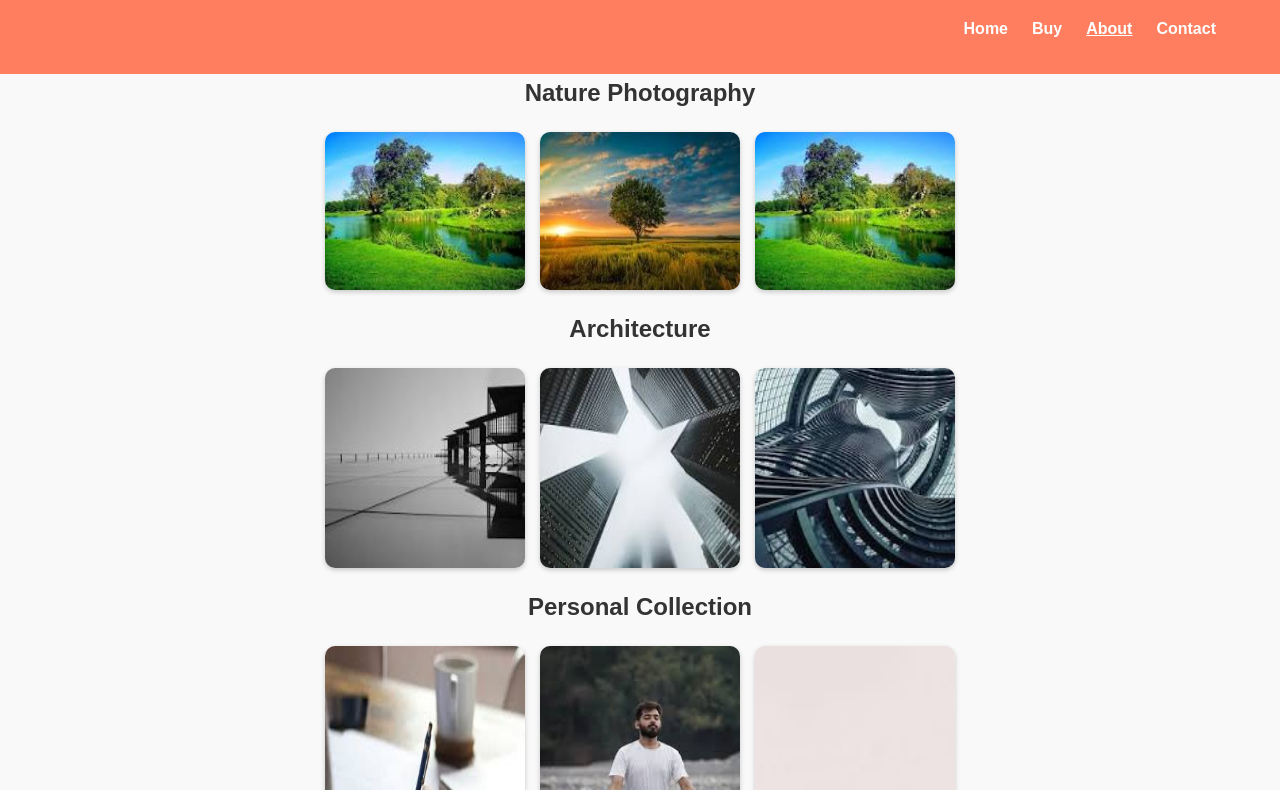
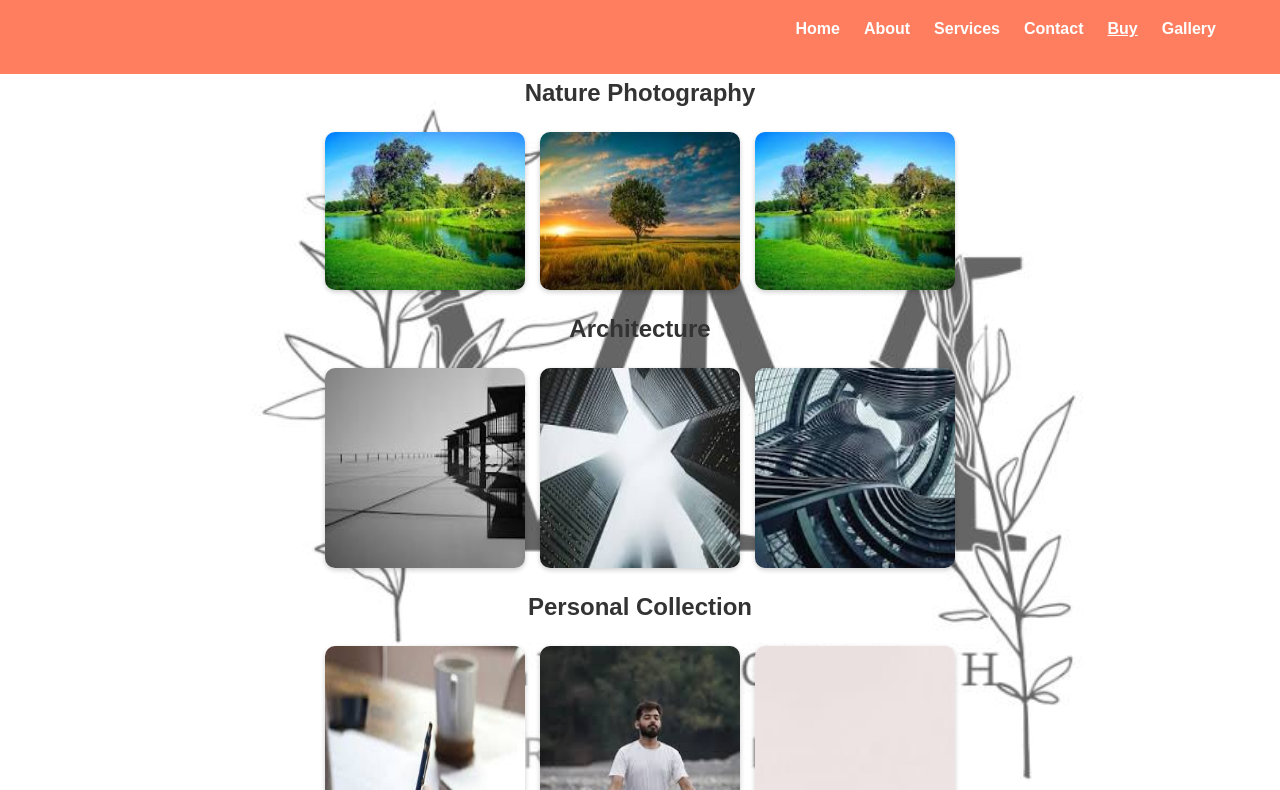
Before and after one commit to krushhhna21/VelvetMonarch, a plain HTML site: page gallery.html in a window 1280 px wide. Shown: the part 75-865 px from the top of the page. Drawn offline with Linux system fonts and the light colour scheme.

Commit message:
Update gallery.html

```diff
--- a/gallery.html
+++ b/gallery.html
@@ -4,22 +4,36 @@
     <meta charset="UTF-8">
     <meta name="viewport" content="width=device-width, initial-scale=1.0">
     <link rel="stylesheet" href="css/styles.css"> <!-- Link to CSS file -->
-	<script src="js/script.js"></script>
+
     <title>Gallery - Velvet Monarch</title>
+	<style>
+  body {
+      background-image: url("images/banner.jpg");
+      background-size: cover;
+      background-position: center;
+      background-repeat: no-repeat;
+      background-attachment: fixed;
+  }
+</style>
 </head>
+<script>
+  alert("Enjoy our album!");
+</script>
+
 <body>
     <header>
         <div class="container">
             <h1>Gallery</h1>
             <header>
         <div class="logo"></div>
-        <nav>
+         <nav>
             <ul>
-                <li><a href="index.html">Home</a></li>
-                <li><a href="buy.html">Buy</a></li>
-                <li><a href="about.html" class="active">About</a></li>
+                   <li><a href="index.html">Home</a></li>
+                <li><a href="about.html">About</a></li>
+                <li><a href="#services">Services</a></li>
                 <li><a href="contact.html">Contact</a></li>
-            </ul>
+                <li><a href="buy.html" class="active">Buy</a></li>
+				<li><a href="gallery.html">Gallery</a></li>
         </nav>
     </header>
         </div>
```
